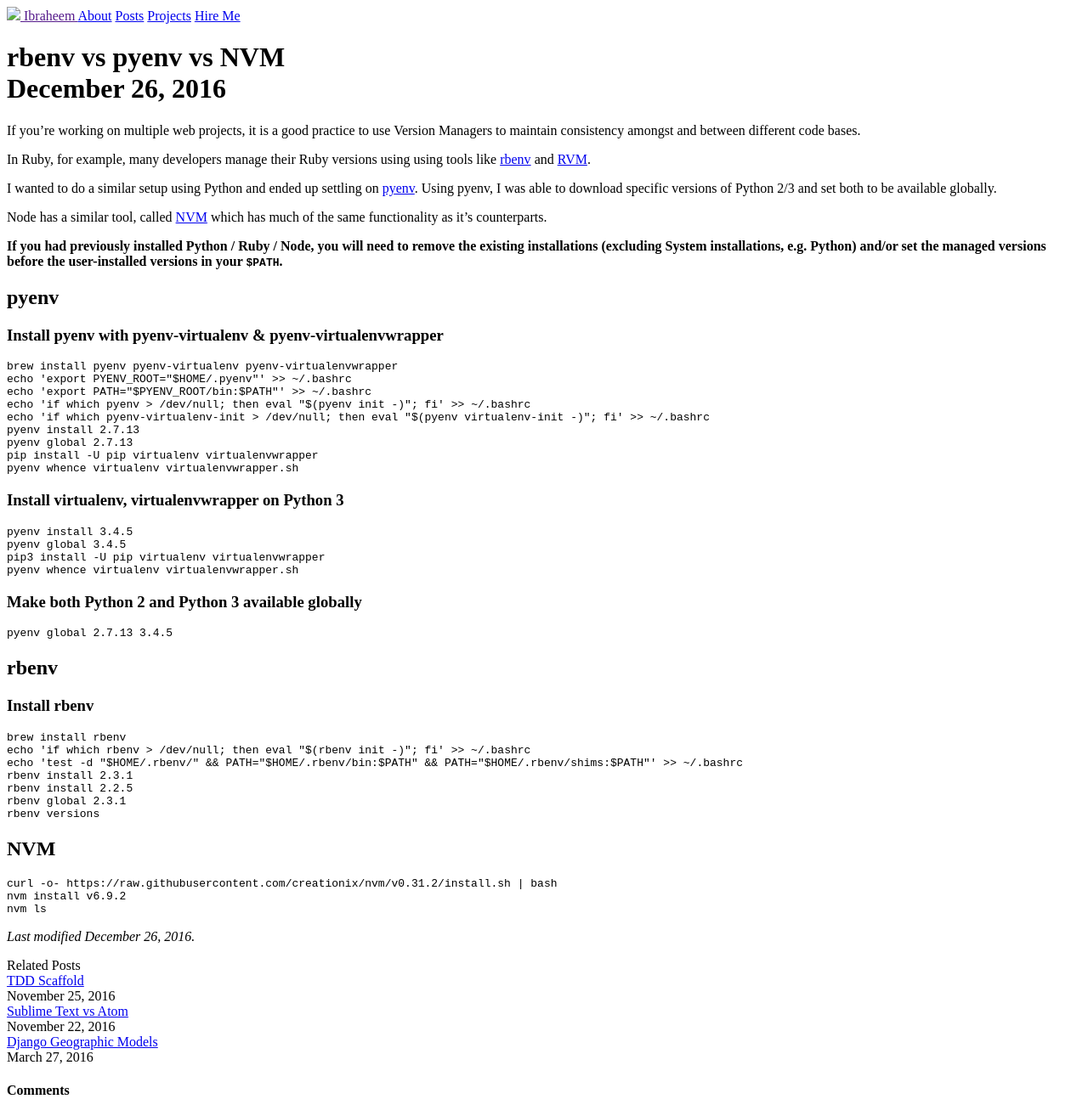
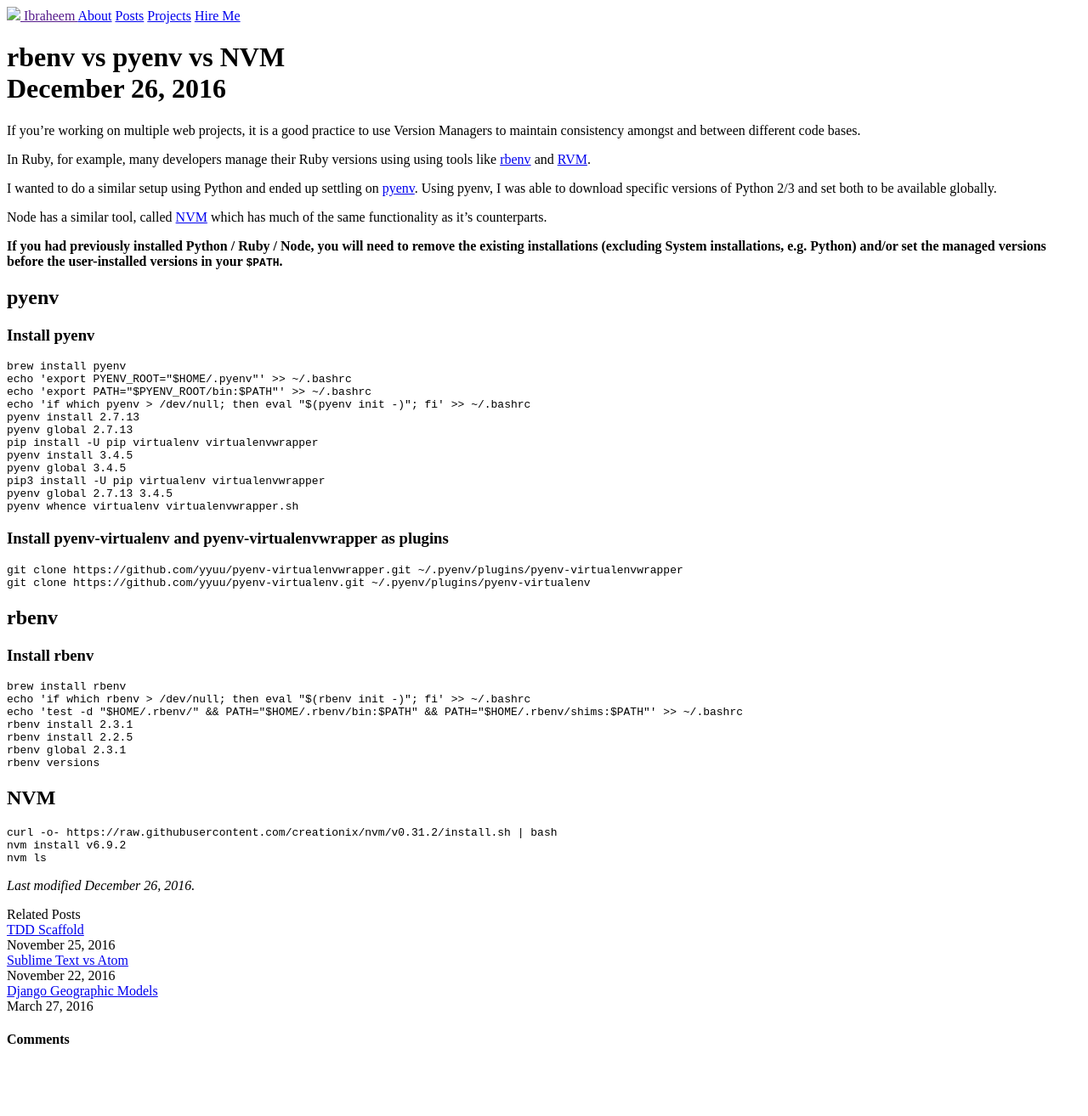
Before and after one commit to ibraheem4/ibraheem4.github.io, a Jekyll site: the page built from _posts/2016-12-26-rbenv-Vs-pyenv-Vs-nvm.md, in a window 1280 px wide. Shown: the whole page at 85% size. Built offline with Jekyll 4.4.1, drawn with Linux system fonts in a browser that asks for light colours; nearby versions of some CDN libraries; some web fonts are replaced; library files that are not in the unit come from our copies; after the commit the page ends 1255 px from its top, so only the background shows below that.

Commit message:
Update blog post

````diff
--- a/_posts/2016-12-26-rbenv-Vs-pyenv-Vs-nvm.md
+++ b/_posts/2016-12-26-rbenv-Vs-pyenv-Vs-nvm.md
@@ -22,30 +22,26 @@
 pyenv
 ---
 
-### Install pyenv with pyenv-virtualenv & pyenv-virtualenvwrapper
+### Install pyenv
 ```
-brew install pyenv pyenv-virtualenv pyenv-virtualenvwrapper
+brew install pyenv
 echo 'export PYENV_ROOT="$HOME/.pyenv"' >> ~/.bashrc
 echo 'export PATH="$PYENV_ROOT/bin:$PATH"' >> ~/.bashrc
 echo 'if which pyenv > /dev/null; then eval "$(pyenv init -)"; fi' >> ~/.bashrc
-echo 'if which pyenv-virtualenv-init > /dev/null; then eval "$(pyenv virtualenv-init -)"; fi' >> ~/.bashrc
 pyenv install 2.7.13
 pyenv global 2.7.13
 pip install -U pip virtualenv virtualenvwrapper
+pyenv install 3.4.5
+pyenv global 3.4.5
+pip3 install -U pip virtualenv virtualenvwrapper
+pyenv global 2.7.13 3.4.5
 pyenv whence virtualenv virtualenvwrapper.sh
 ```
 
-### Install virtualenv, virtualenvwrapper on Python 3
+### Install pyenv-virtualenv and pyenv-virtualenvwrapper as plugins
 ```
-pyenv install 3.4.5
-pyenv global 3.4.5
-pip3 install -U pip virtualenv virtualenvwrapper
-pyenv whence virtualenv virtualenvwrapper.sh
-```
-
-### Make both Python 2 and Python 3 available globally
-```
-pyenv global 2.7.13 3.4.5
+git clone https://github.com/yyuu/pyenv-virtualenvwrapper.git ~/.pyenv/plugins/pyenv-virtualenvwrapper
+git clone https://github.com/yyuu/pyenv-virtualenv.git ~/.pyenv/plugins/pyenv-virtualenv
 ```
 
 rbenv
````
